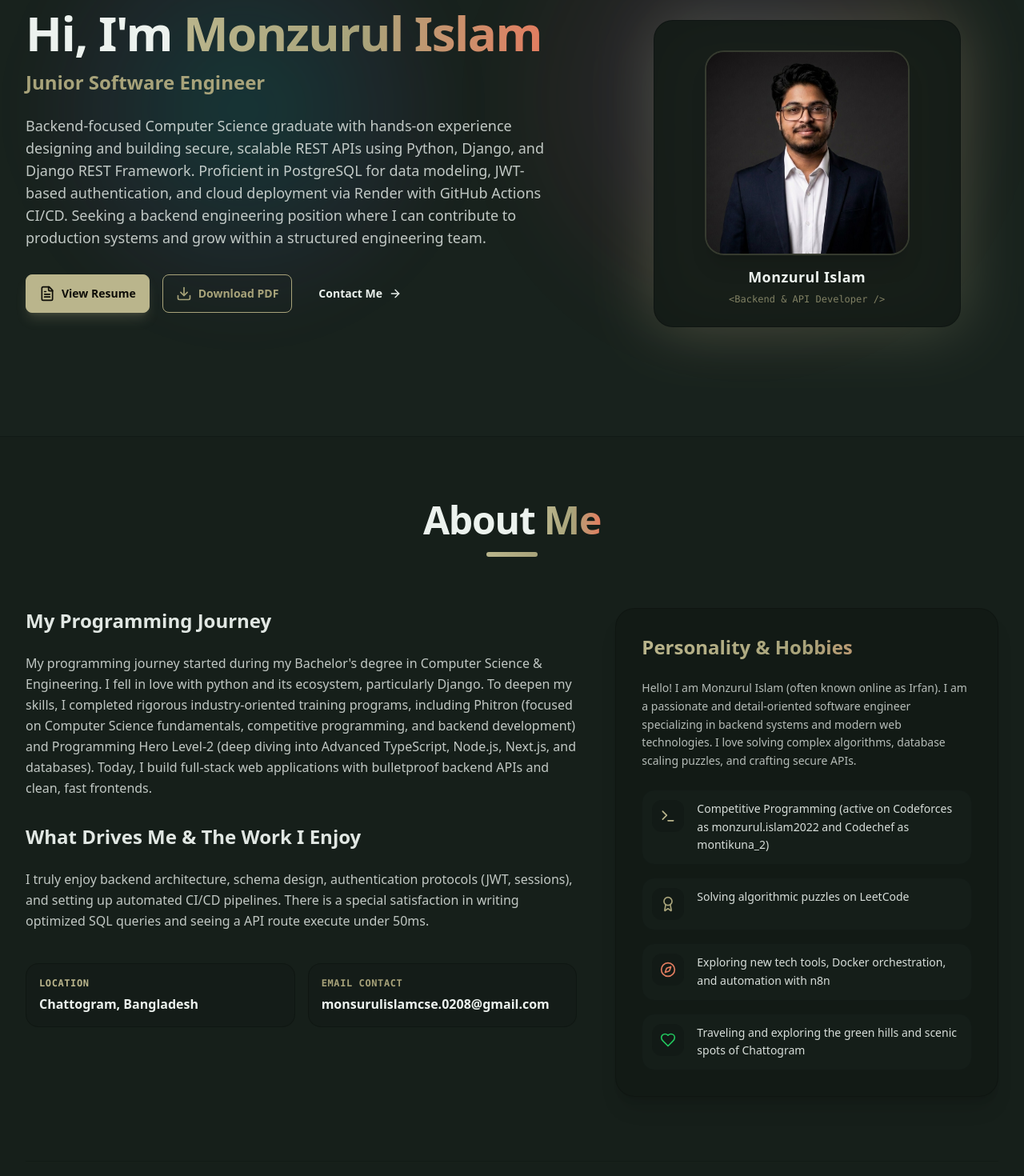
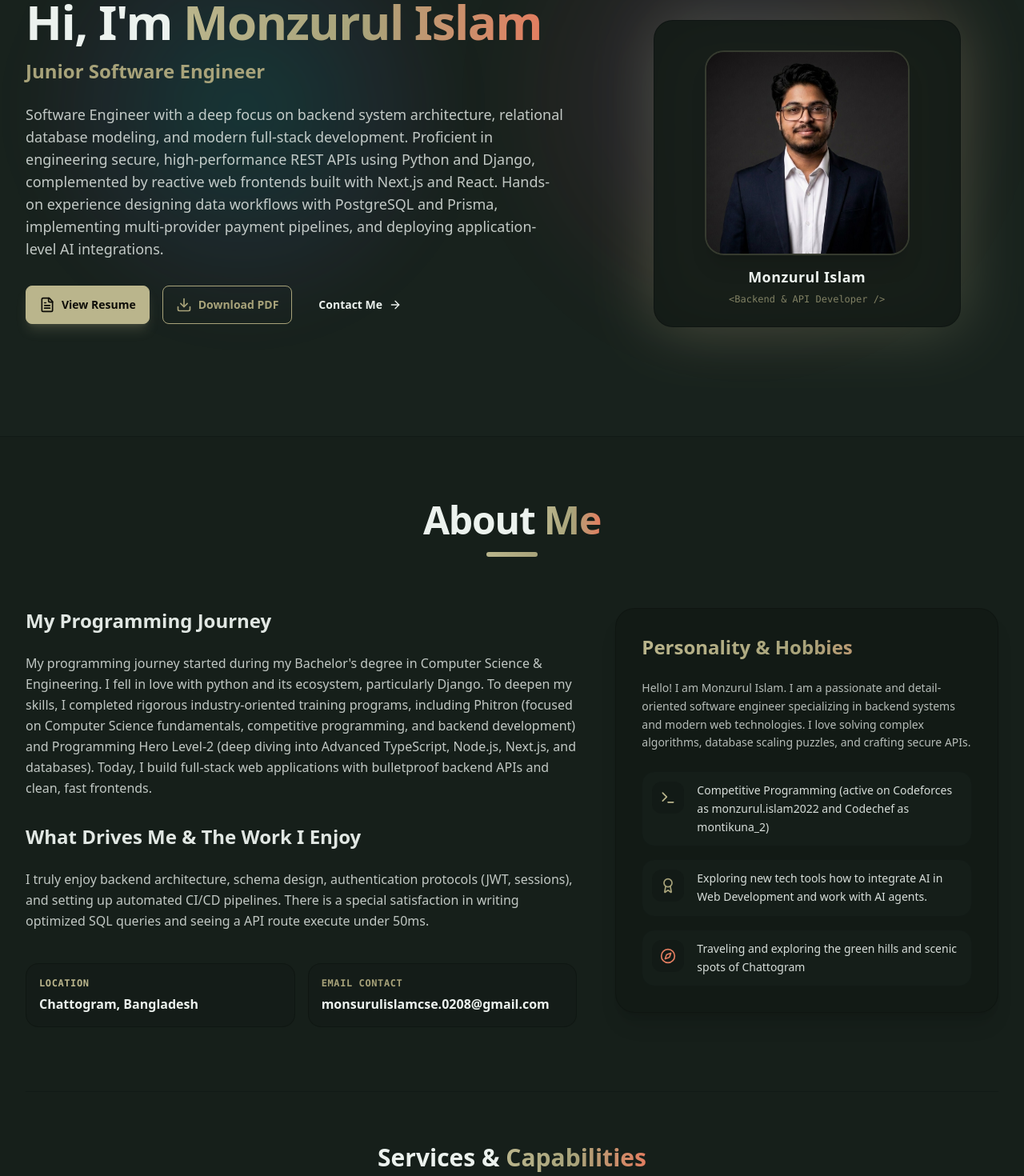
Before and after one commit to m-d-Irfan/my-portfolio, a Next.js app: page / in a window 1280 px wide. Shown: the part 240-1710 px from the top of the page at 80% size. Built offline with nearby package versions, Linux system fonts and the light colour scheme.

Commit message:
changed my introduction

```diff
--- a/src/data/portfolio.ts
+++ b/src/data/portfolio.ts
@@ -84,15 +84,14 @@ export const portfolioData: PortfolioData = {
   whatsapp: "+8801611836864",
   location: "Chattogram, Bangladesh",
   githubUsername: "m-d-Irfan",
-  careerObjective: "Backend-focused Computer Science graduate with hands-on experience designing and building secure, scalable REST APIs using Python, Django, and Django REST Framework. Proficient in PostgreSQL for data modeling, JWT-based authentication, and cloud deployment via Render with GitHub Actions CI/CD. Seeking a backend engineering position where I can contribute to production systems and grow within a structured engineering team.",
+  careerObjective: "Software Engineer with a deep focus on backend system architecture, relational database modeling, and modern full-stack development. Proficient in engineering secure, high-performance REST APIs using Python and Django, complemented by reactive web frontends built with Next.js and React. Hands-on experience designing data workflows with PostgreSQL and Prisma, implementing multi-provider payment pipelines, and deploying application-level AI integrations.",
   about: {
-    bio: "Hello! I am Monzurul Islam (often known online as Irfan). I am a passionate and detail-oriented software engineer specializing in backend systems and modern web technologies. I love solving complex algorithms, database scaling puzzles, and crafting secure APIs.",
+    bio: "Hello! I am Monzurul Islam. I am a passionate and detail-oriented software engineer specializing in backend systems and modern web technologies. I love solving complex algorithms, database scaling puzzles, and crafting secure APIs.",
     journey: "My programming journey started during my Bachelor's degree in Computer Science & Engineering. I fell in love with python and its ecosystem, particularly Django. To deepen my skills, I completed rigorous industry-oriented training programs, including Phitron (focused on Computer Science fundamentals, competitive programming, and backend development) and Programming Hero Level-2 (deep diving into Advanced TypeScript, Node.js, Next.js, and databases). Today, I build full-stack web applications with bulletproof backend APIs and clean, fast frontends.",
     enjoyWork: "I truly enjoy backend architecture, schema design, authentication protocols (JWT, sessions), and setting up automated CI/CD pipelines. There is a special satisfaction in writing optimized SQL queries and seeing a API route execute under 50ms.",
     hobbies: [
       "Competitive Programming (active on Codeforces as monzurul.islam2022 and Codechef as montikuna_2)",
-      "Solving algorithmic puzzles on LeetCode",
-      "Exploring new tech tools, Docker orchestration, and automation with n8n",
+      "Exploring new tech tools how to integrate AI in Web Development and work with AI agents.",
       "Traveling and exploring the green hills and scenic spots of Chattogram"
     ]
   },
```
